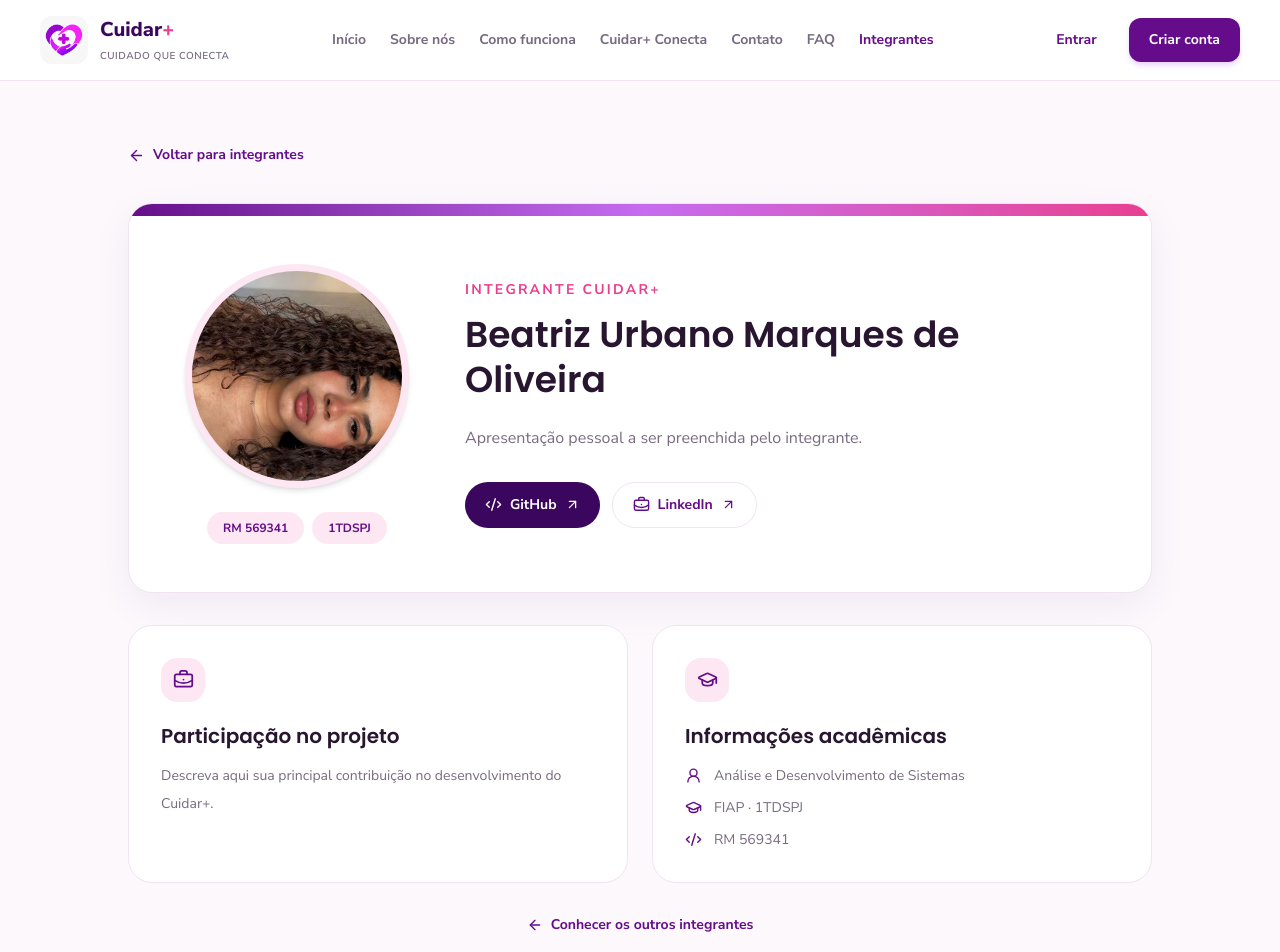
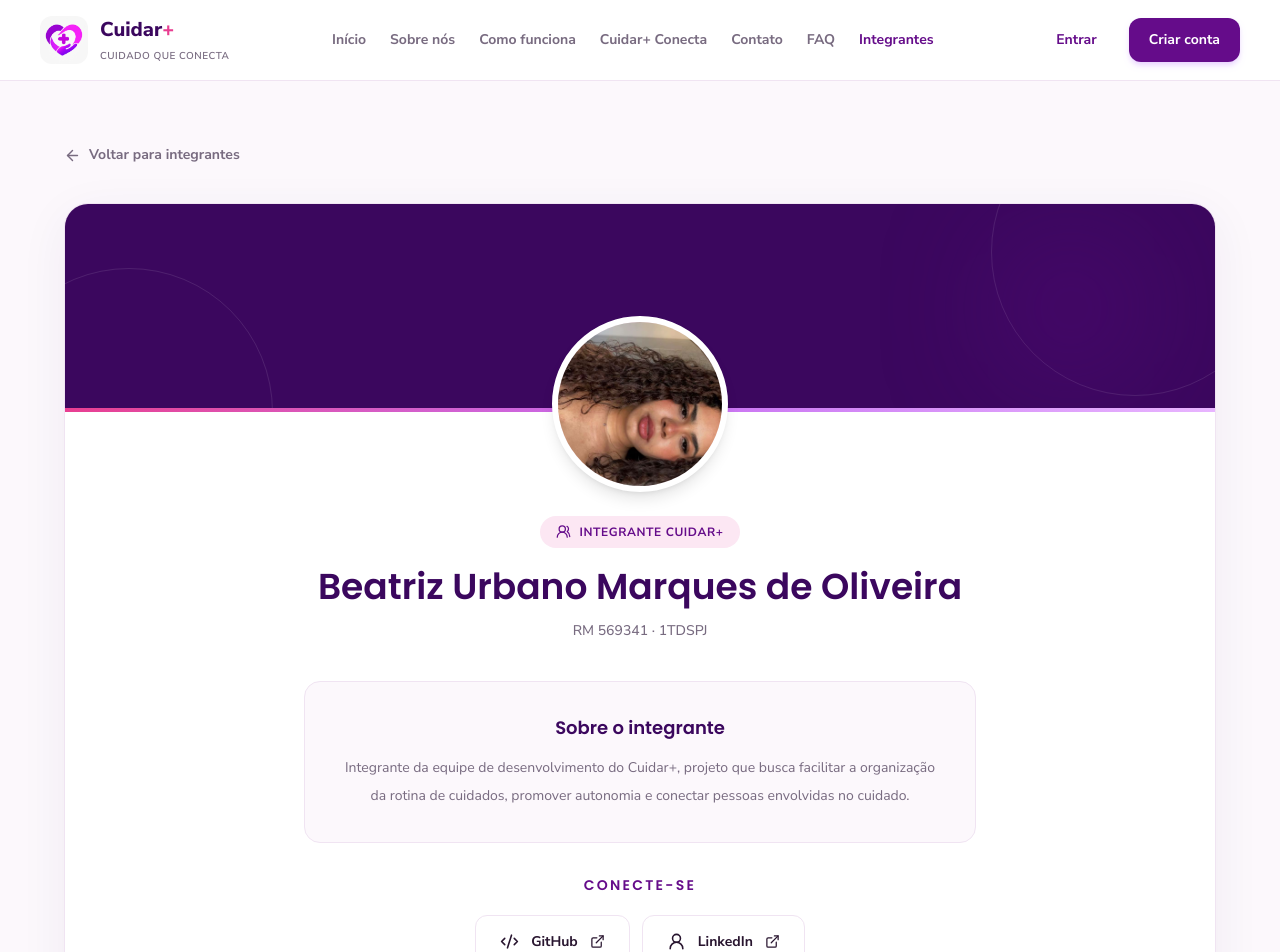
Before and after one commit to Cuidar-Global-Solution/cuidar-front, a React (Vite) app: page /integrantes/beatriz in a window 1280 px wide. Shown: the top 952 px of the page. Built offline with nearby package versions, Linux system fonts and the light colour scheme.

Commit message:
feat: recria página de perfil individual dos integrantes

```diff
--- a/src/routes/PerfilIntegrante/index.tsx
+++ b/src/routes/PerfilIntegrante/index.tsx
@@ -2,26 +2,35 @@
 import { Link, useParams } from 'react-router-dom'
 import {
   ArrowLeft,
-  ArrowUpRight,
-  BriefcaseBusiness,
+  ExternalLink,
   Code2,
-  GraduationCap,
   UserRound,
+  UsersRound,
 } from 'lucide-react'
 import { members } from '../../data/members'
 
 export default function PerfilIntegrante() {
   const { id } = useParams()
-  const member = members.find((item) => item.id === id)
+
+  const member = members.find((item) => String(item.id) === id)
 
   if (!member) {
     return (
-      <main className="flex min-h-[70vh] items-center justify-center px-5">
+      <main className="flex min-h-[70vh] items-center justify-center bg-brand-background px-5 py-16">
         <div className="max-w-md text-center">
-          <h1 className="text-3xl font-bold">Perfil não encontrado</h1>
-          <p className="mt-4 leading-7 text-brand-muted">
-            Não encontramos o integrante que você está procurando.
+          <div className="mx-auto flex h-16 w-16 items-center justify-center rounded-2xl bg-brand-pink-light text-brand-primary">
+            <UsersRound size={30} />
+          </div>
+
+          <h1 className="mt-6 text-2xl font-bold text-brand-dark">
+            Integrante não encontrado
+          </h1>
+
+          <p className="mt-3 text-sm leading-7 text-brand-muted">
+            Não foi possível localizar esse perfil. Volte à página da equipe
+            para conhecer os integrantes do Cuidar+.
           </p>
+
           <Link
             to="/integrantes"
             className="mt-7 inline-flex items-center gap-2 rounded-full bg-brand-primary px-6 py-3 text-sm font-bold text-white transition hover:bg-brand-dark"
@@ -35,22 +44,27 @@ export default function PerfilIntegrante() {
   }
 
   return (
-    <main className="min-h-screen bg-brand-background px-5 pb-20 pt-12 sm:px-8 sm:pt-16">
-      <div className="mx-auto max-w-5xl">
+    <main className="min-h-screen bg-brand-background px-5 py-12 sm:px-8 sm:py-16">
+      <div className="mx-auto max-w-6xl">
         <Link
           to="/integrantes"
-          className="inline-flex items-center gap-2 text-sm font-bold text-brand-primary transition hover:text-brand-pink"
+          className="inline-flex items-center gap-2 text-sm font-bold text-brand-muted transition hover:text-brand-primary"
         >
           <ArrowLeft size={17} />
           Voltar para integrantes
         </Link>
 
-        <section className="mt-8 overflow-hidden rounded-3xl border border-brand-border bg-white shadow-[0_12px_40px_rgba(59,7,94,0.06)]">
-          <div className="h-3 bg-linear-to-r from-brand-primary via-brand-light to-brand-pink" />
+        <section className="relative mt-8 overflow-hidden rounded-3xl border border-brand-border bg-white shadow-[0_12px_50px_rgba(59,7,94,0.06)]">
+          <div className="relative h-40 overflow-hidden bg-brand-dark sm:h-52">
+            <div className="absolute -right-16 -top-24 h-72 w-72 rounded-full border border-white/10" />
+            <div className="absolute -bottom-36 -left-20 h-72 w-72 rounded-full border border-white/10" />
+            <div className="absolute right-20 top-10 h-32 w-32 rounded-full bg-brand-primary/40 blur-3xl" />
+            <div className="absolute bottom-0 left-0 h-1 w-full bg-linear-to-r from-brand-pink via-brand-light to-brand-lavender" />
+          </div>
 
-          <div className="grid gap-8 p-7 sm:p-10 md:grid-cols-[240px_1fr] md:gap-12 md:p-12">
-            <div className="flex flex-col items-center">
-              <div className="h-48 w-48 overflow-hidden rounded-full border-[7px] border-brand-pink-light bg-brand-pink-light shadow-md sm:h-56 sm:w-56">
+          <div className="relative px-6 pb-10 sm:px-12 sm:pb-12">
+            <div className="-mt-20 flex flex-col items-center text-center sm:-mt-24">
+              <div className="h-36 w-36 overflow-hidden rounded-full border-[6px] border-white bg-brand-pink-light shadow-lg sm:h-44 sm:w-44">
                 <img
                   src={member.image}
                   alt={`Foto de ${member.name}`}
@@ -58,146 +72,77 @@ export default function PerfilIntegrante() {
                 />
               </div>
 
-              <div className="mt-6 flex flex-wrap justify-center gap-2">
-                <span className="rounded-full bg-brand-pink-light px-4 py-2 text-xs font-bold text-brand-primary">
-                  RM {member.rm}
-                </span>
-                <span className="rounded-full bg-brand-pink-light px-4 py-2 text-xs font-bold text-brand-primary">
-                  {member.class}
-                </span>
-              </div>
-            </div>
-
-            <div className="flex flex-col justify-center text-center md:text-left">
-              <span className="text-sm font-bold uppercase tracking-[0.16em] text-brand-pink">
+              <span className="mt-6 inline-flex items-center gap-2 rounded-full bg-brand-pink-light px-4 py-2 text-xs font-bold uppercase tracking-wider text-brand-primary">
+                <UsersRound size={15} />
                 Integrante Cuidar+
               </span>
 
-              <h1 className="mt-3 text-3xl font-bold leading-tight sm:text-4xl">
+              <h1 className="mt-4 max-w-3xl text-2xl font-bold leading-tight text-brand-dark sm:text-4xl">
                 {member.name}
               </h1>
 
-              <p className="mt-5 leading-8 text-brand-muted">
-                {member.presentation}
+              <p className="mt-3 text-sm font-medium text-brand-muted">
+                RM {member.rm} · {member.class}
               </p>
+            </div>
 
-              <div className="mt-7 flex flex-wrap justify-center gap-3 md:justify-start">
+            <div className="mx-auto mt-10 max-w-2xl">
+              <div className="rounded-2xl border border-brand-border bg-brand-background p-6 text-center sm:p-8">
+                <h2 className="text-lg font-bold text-brand-dark">
+                  Sobre o integrante
+                </h2>
+
+                <p className="mt-3 text-sm leading-7 text-brand-muted">
+                  Integrante da equipe de desenvolvimento do Cuidar+, projeto
+                  que busca facilitar a organização da rotina de cuidados,
+                  promover autonomia e conectar pessoas envolvidas no cuidado.
+                </p>
+              </div>
+
+              <div className="mt-8">
+                <h2 className="text-center text-sm font-bold uppercase tracking-[0.16em] text-brand-primary">
+                  Conecte-se
+                </h2>
+
+                <div className="mt-5 flex flex-col justify-center gap-3 sm:flex-row">
+                  {member.github && (
                     <a
                       href={member.github}
                       target="_blank"
-                  rel="noreferrer"
-                  className="inline-flex items-center gap-2 rounded-full bg-brand-dark px-5 py-3 text-sm font-bold text-white transition hover:bg-brand-primary"
+                      rel="noopener noreferrer"
+                      className="inline-flex items-center justify-center gap-3 rounded-xl border border-brand-border bg-white px-6 py-4 text-sm font-bold text-brand-ink transition hover:border-brand-primary hover:text-brand-primary"
                     >
-                  <Code2 size={17} />
+                      <Code2 size={19} />
                       GitHub
-                  <ArrowUpRight size={15} />
+                      <ExternalLink size={15} />
                     </a>
+                  )}
 
+                  {member.linkedin && (
                     <a
                       href={member.linkedin}
                       target="_blank"
-                  rel="noreferrer"
-                  className="inline-flex items-center gap-2 rounded-full border border-brand-border bg-white px-5 py-3 text-sm font-bold text-brand-primary transition hover:border-brand-primary"
+                      rel="noopener noreferrer"
+                      className="inline-flex items-center justify-center gap-3 rounded-xl border border-brand-border bg-white px-6 py-4 text-sm font-bold text-brand-ink transition hover:border-brand-primary hover:text-brand-primary"
                     >
-                  <BriefcaseBusiness size={17} />
+                      <UserRound size={19} />
                       LinkedIn
-                  <ArrowUpRight size={15} />
+                      <ExternalLink size={15} />
                     </a>
+                  )}
+                </div>
               </div>
             </div>
           </div>
         </section>
 
-        <section className="mt-8 grid gap-6 md:grid-cols-2">
-          <article className="rounded-3xl border border-brand-border bg-white p-7 sm:p-8">
-            <div className="flex h-11 w-11 items-center justify-center rounded-2xl bg-brand-pink-light text-brand-primary">
-              <BriefcaseBusiness size={21} />
-            </div>
-
-            <h2 className="mt-5 text-xl font-bold">
-              Participação no projeto
-            </h2>
-
-            <p className="mt-3 text-sm leading-7 text-brand-muted">
-              {member.contribution}
-            </p>
-          </article>
-
-          <article className="rounded-3xl border border-brand-border bg-white p-7 sm:p-8">
-            <div className="flex h-11 w-11 items-center justify-center rounded-2xl bg-brand-pink-light text-brand-primary">
-              <GraduationCap size={21} />
-            </div>
-
-            <h2 className="mt-5 text-xl font-bold">
-              Informações acadêmicas
-            </h2>
-
-            <div className="mt-4 space-y-3 text-sm text-brand-muted">
-              <p className="flex items-center gap-3">
-                <UserRound size={17} className="shrink-0 text-brand-primary" />
-                Análise e Desenvolvimento de Sistemas
-              </p>
-              <p className="flex items-center gap-3">
-                <GraduationCap size={17} className="shrink-0 text-brand-primary" />
-                FIAP · {member.class}
-              </p>
-              <p className="flex items-center gap-3">
-                <Code2 size={17} className="shrink-0 text-brand-primary" />
-                RM {member.rm}
-              </p>
-            </div>
-          </article>
-        </section>
-
-        {(member.skills.length > 0 || member.technologies.length > 0) && (
-          <section className="mt-8 rounded-3xl border border-brand-border bg-white p-7 sm:p-8">
-            <h2 className="text-xl font-bold">Habilidades e tecnologias</h2>
-
-            {member.skills.length > 0 && (
-              <div className="mt-5">
-                <h3 className="text-sm font-bold text-brand-muted">
-                  Habilidades
-                </h3>
-                <div className="mt-3 flex flex-wrap gap-2">
-                  {member.skills.map((skill) => (
-                    <span
-                      key={skill}
-                      className="rounded-full bg-brand-pink-light px-4 py-2 text-sm font-semibold text-brand-primary"
-                    >
-                      {skill}
-                    </span>
-                  ))}
-                </div>
-              </div>
-            )}
-
-            {member.technologies.length > 0 && (
-              <div className="mt-5">
-                <h3 className="text-sm font-bold text-brand-muted">
-                  Tecnologias
-                </h3>
-                <div className="mt-3 flex flex-wrap gap-2">
-                  {member.technologies.map((technology) => (
-                    <span
-                      key={technology}
-                      className="rounded-full bg-brand-pink-light px-4 py-2 text-sm font-semibold text-brand-primary"
-                    >
-                      {technology}
-                    </span>
-                  ))}
-                </div>
-              </div>
-            )}
-          </section>
-        )}
-
-        <div className="mt-8 text-center">
+        <div className="mt-10 text-center">
           <Link
             to="/integrantes"
             className="inline-flex items-center gap-2 text-sm font-bold text-brand-primary transition hover:text-brand-pink"
           >
             <ArrowLeft size={16} />
-            Conhecer os outros integrantes
+            Conhecer toda a equipe
           </Link>
         </div>
       </div>
```
Lines whose indentation alone changed are shown as unchanged.
